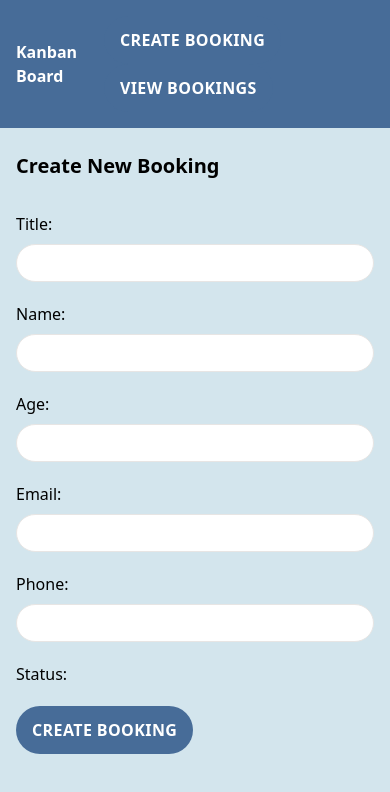
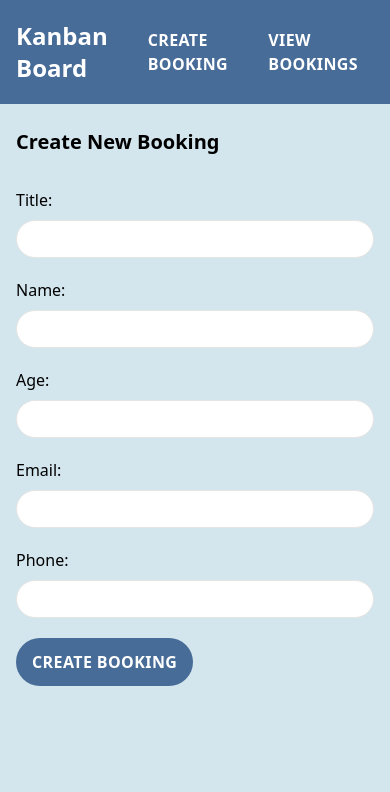
Before and after one commit to abdalhamedemad/Kanban-Board-Bookings, a React (Vite) app: page /create-booking in a window 390 px wide. Shown: the top 792 px of the page. Built offline with nearby package versions, Linux system fonts and the light colour scheme.

Commit message:
chore: update styles

```diff
--- a/src/components/BookingWarper.tsx
+++ b/src/components/BookingWarper.tsx
@@ -8,7 +8,7 @@ function BookingWarper({ children, count, title }) {
             {count}
           </span>
         </div>
-        <div className="h-[35rem] mt-2 overflow-auto px-4 ">{children}</div>
+        <div className="max-h-[30rem] mt-2 overflow-auto px-4 ">{children}</div>
       </div>
     </div>
   );
--- a/src/components/CreateBookingForm.tsx
+++ b/src/components/CreateBookingForm.tsx
@@ -46,7 +46,7 @@ function CreateBookingForm({ bookingToEdit = {}, closeModal }) {
     <div className="flex flex-col gap-6 ">
       <form onSubmit={handleSubmit(onSubmit)}>
         <div className="mb-5 flex flex-col gap-2 sm:flex-row sm:items-center">
-          <label htmlFor="title" className="sm:basis-20">
+          <label htmlFor="title" className="sm:basis-20 text-start ">
             Title:
           </label>
           <div className="grow">
@@ -63,7 +63,7 @@ function CreateBookingForm({ bookingToEdit = {}, closeModal }) {
         </div>
 
         <div className="mb-5 flex flex-col gap-2 sm:flex-row sm:items-center">
-          <label htmlFor="name" className="sm:basis-20">
+          <label htmlFor="name" className="sm:basis-20 text-start">
             Name:
           </label>
           <div className="grow">
@@ -80,7 +80,7 @@ function CreateBookingForm({ bookingToEdit = {}, closeModal }) {
         </div>
 
         <div className="mb-5 flex flex-col gap-2 sm:flex-row sm:items-center">
-          <label htmlFor="age" className="sm:basis-20">
+          <label htmlFor="age" className="sm:basis-20 text-start">
             Age:
           </label>
           <div className="grow">
@@ -106,7 +106,7 @@ function CreateBookingForm({ bookingToEdit = {}, closeModal }) {
         </div>
 
         <div className="mb-5 flex flex-col gap-2 sm:flex-row sm:items-center">
-          <label htmlFor="email" className="sm:basis-20">
+          <label htmlFor="email" className="sm:basis-20 text-start">
             Email:
           </label>
           <div className="grow">
@@ -129,7 +129,7 @@ function CreateBookingForm({ bookingToEdit = {}, closeModal }) {
         </div>
 
         <div className="mb-5 flex flex-col gap-2 sm:flex-row sm:items-center">
-          <label htmlFor="phone" className="sm:basis-20">
+          <label htmlFor="phone" className="sm:basis-20 text-start">
             Phone:
           </label>
           <div className="grow">
@@ -150,11 +150,12 @@ function CreateBookingForm({ bookingToEdit = {}, closeModal }) {
             )}
           </div>
         </div>
+        {isEditing && (
           <div className="mb-5 flex flex-col gap-2 sm:flex-row sm:items-center">
-          <label htmlFor="status" className="sm:basis-20">
+            <label htmlFor="status" className="sm:basis-20 text-start">
               Status:
             </label>
-          {isEditing && (
+
             <div className="grow">
               <select
                 id="status"
@@ -167,9 +168,10 @@ function CreateBookingForm({ bookingToEdit = {}, closeModal }) {
                 <option value="sentToTherapists">Send to Therapists</option>
               </select>
             </div>
+          </div>
         )}
-        </div>
         <div>
+          <div className="flex items-center justify-start gap-2">
             <Button type="primary">
               {isEditing ? "Update Booking" : "Create Booking"}
             </Button>
@@ -178,6 +180,7 @@ function CreateBookingForm({ bookingToEdit = {}, closeModal }) {
                 Delete
               </Button>
             )}
+          </div>
           <DeleteMessage
             isModalOpen={showDeleteMessage}
             setModalOpen={setShowDeleteMessage}
--- a/src/ui/DeleteMessage.tsx
+++ b/src/ui/DeleteMessage.tsx
@@ -1,9 +1,6 @@
 import Modal from "./Modal";
-import { useState } from "react";
 
 function DeleteMessage({ confirmDelete, isModalOpen, setModalOpen }) {
-  // const [isModalOpen, setModalOpen] = useState(true);
-
   const openModal = () => setModalOpen(true);
   const closeModal = () => setModalOpen(false);
   return (
--- a/src/ui/Header.jsx
+++ b/src/ui/Header.jsx
@@ -1,18 +1,21 @@
+import { Link } from "react-router-dom";
 import Button from "./Button";
 function Header() {
   return (
-    <header
-      className=" flex justify-between items-center p-4 bg-[#476c98] text-white"
-    >
-      <b>
-      Kanban Board
-      </b>
-      <div>
-      <Button type="primary" to="/create-booking" >Create Booking</Button>
-      <Button type="primary" to="/board-booking" >View Bookings</Button>
+    <header className=" flex justify-between items-center p-4 bg-[#476c98] text-white">
+      <Link to="/" className="text-2xl font-bold">
+        Kanban Board
+      </Link>
+      <div className="flex items-center justify-start gap-2">
+        <Button type="primary" to="/create-booking">
+          Create Booking
+        </Button>
+        <Button type="primary" to="/board-booking">
+          View Bookings
+        </Button>
       </div>
     </header>
-   );
+  );
 }
 
 export default Header;
```
Lines whose indentation alone changed are shown as unchanged.
